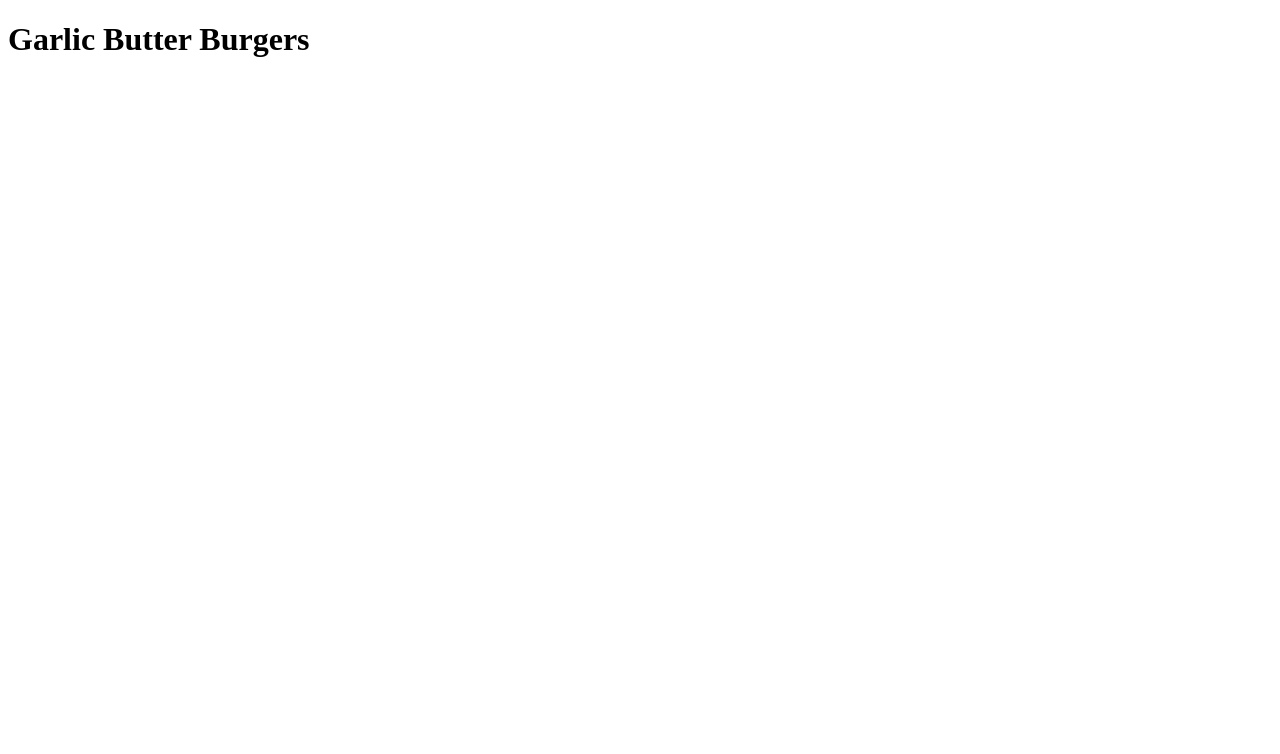
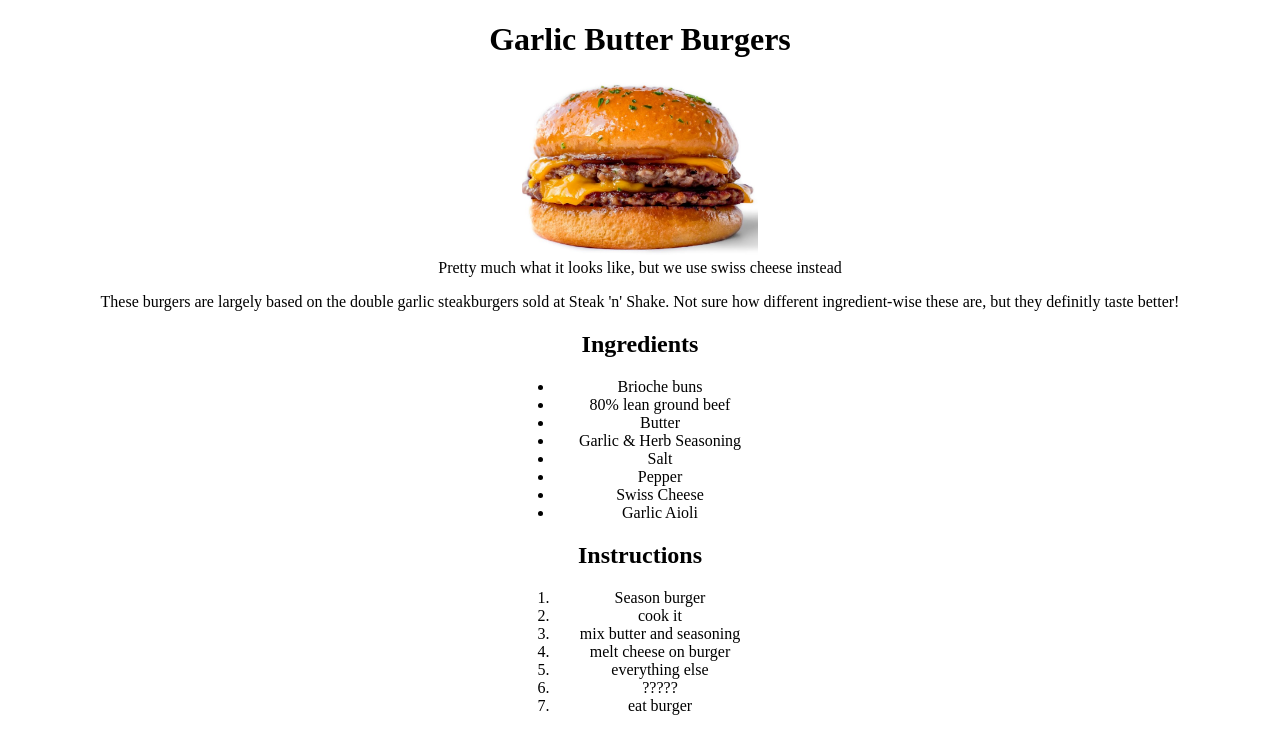
Before and after one commit to EljiahR/odin-recipes, a plain HTML site: page recipes/burgers.html in a window 1280 px wide. Drawn offline with Linux system fonts and the light colour scheme.

Commit message:
Iteration 3: made stylesheets for both pages, finished recipe for burger, and added burger.png

```diff
--- /dev/null
+++ b/recipes/burgers.css
@@ -0,0 +1,20 @@
+* {
+    text-align: center;
+}
+img {
+    display: block;
+    width: 20%;
+    align-items: center;
+    margin: 0 auto;
+}
+.ingredients > li {
+    margin: 0 auto;
+    padding:0;
+    list-style: none;
+    display: flex;
+    justify-content: center;
+    margin-left: -40px;
+}
+div {
+    padding:0 40%;
+}
--- a/recipes/burgers.html
+++ b/recipes/burgers.html
@@ -3,9 +3,41 @@
 <head>
     <meta charset="UTF-8">
     <meta name="viewport" content="width=device-width, initial-scale=1.0">
+    <link rel="stylesheet" href="burgers.css">
     <title>Garlic Butter Burgers</title>
 </head>
 <body>
     <h1>Garlic Butter Burgers</h1>
+    <figure>
+        <img src="../images/burger.png">
+        <figcaption>Pretty much what it looks like, but we use swiss cheese instead</figcaption>
+    </figure>
+    <p>These burgers are largely based on the double garlic steakburgers sold at Steak 'n' Shake. Not sure how different ingredient-wise these are, but they definitly taste better!</p>
+
+    <div>
+        <h2>Ingredients</h2>
+        <ul id="ingredients">
+            <li>Brioche buns</li>
+            <li>80% lean ground beef</li>
+            <li>Butter</li>
+            <li>Garlic & Herb Seasoning</li>
+            <li>Salt</li>
+            <li>Pepper</li>
+            <li>Swiss Cheese</li>
+            <li>Garlic Aioli</li>
+        </ul>
+    </div>
+    <div>
+        <h2>Instructions</h2>
+        <ol>
+            <li>Season burger</li>
+            <li>cook it</li>
+            <li>mix butter and seasoning</li>
+            <li>melt cheese on burger</li>
+            <li>everything else</li>
+            <li>?????</li>
+            <li>eat burger</li>
+        </ol>
+    </div>
 </body>
 </html>
--- /dev/null
+++ b/stylesheet.css
@@ -0,0 +1,3 @@
+* {
+    text-align: center;
+}
```
Also changed, not shown: index.html (+1 -0 lines), images/burger.png (added).
